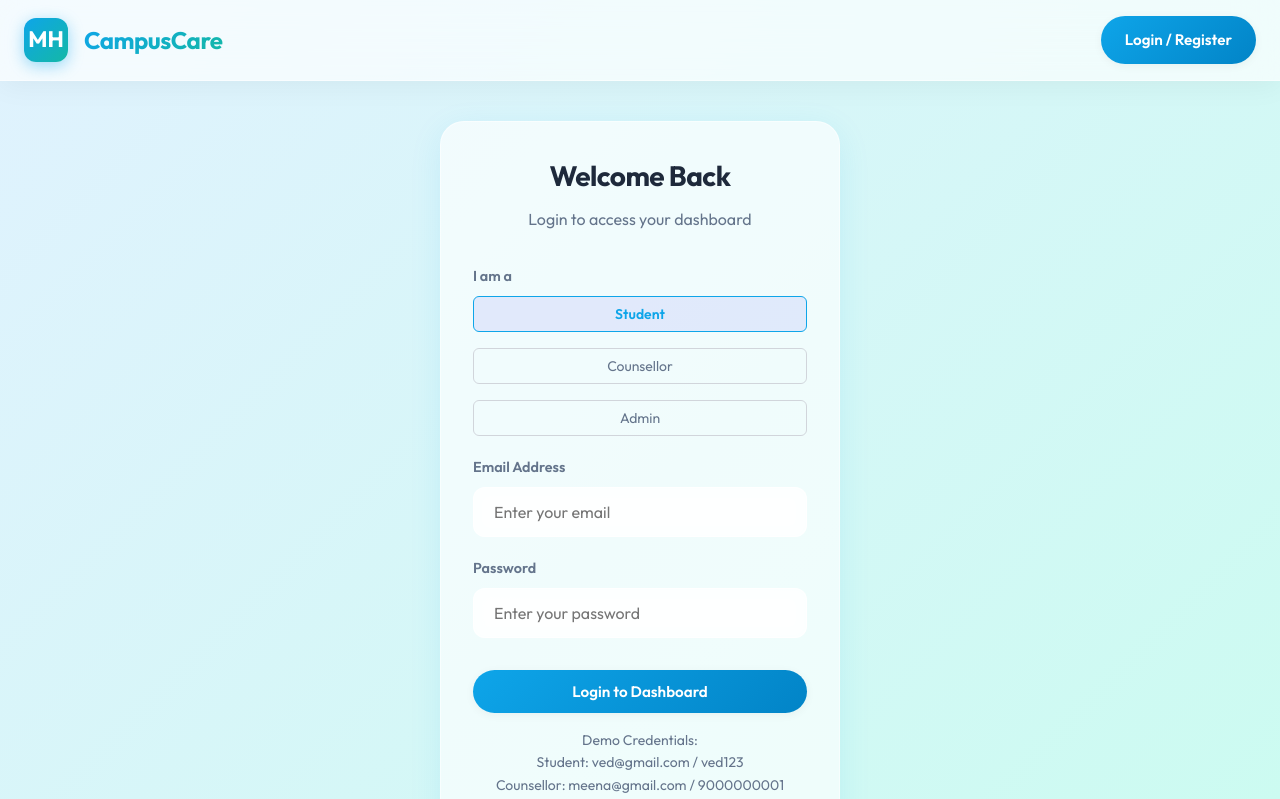
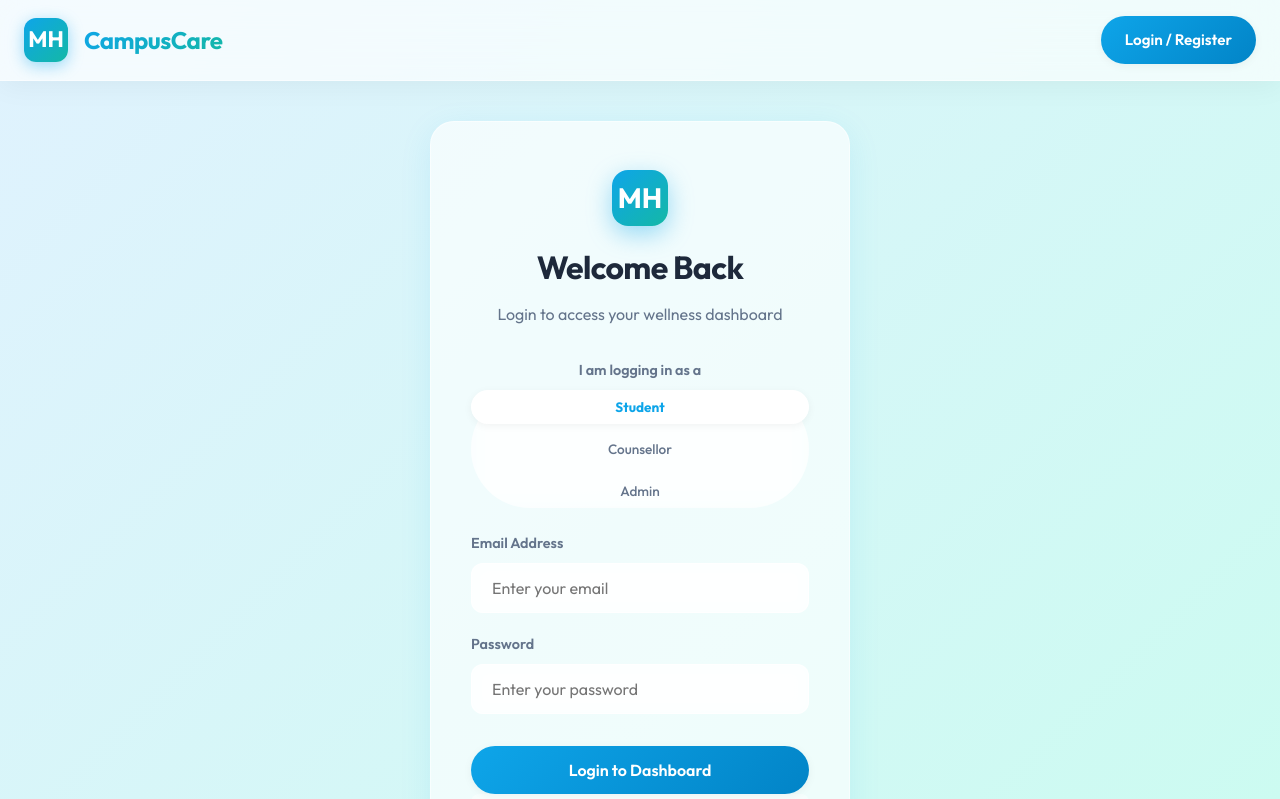
Before and after one commit to smartgit707/Student-Counselling-System, a React (Vite) app in the folder frontend/: page /login in a window 1280 px wide. Shown: the top 799 px of the page. Built offline with nearby package versions, Linux system fonts and the light colour scheme; no server answers.

Commit message:
style: redesign login page with modern glass card and pill buttons

```diff
--- a/frontend/src/pages/Login.jsx
+++ b/frontend/src/pages/Login.jsx
@@ -34,23 +34,39 @@ const Login = () => {
   };
 
   return (
-    <div className="container flex items-center justify-center animate-fade-in" style={{ minHeight: '60vh' }}>
-      <div className="card" style={{ width: '100%', maxWidth: '400px' }}>
+    <div className="container flex items-center justify-center animate-fade-in" style={{ minHeight: '80vh' }}>
+      <div className="glass-card" style={{ width: '100%', maxWidth: '420px', padding: '3rem 2.5rem' }}>
         <div className="text-center mb-8">
-          <h2 style={{ fontSize: '1.75rem' }}>Welcome Back</h2>
-          <p className="text-muted">Login to access your dashboard</p>
+          <div style={{
+            background: 'linear-gradient(135deg, var(--primary-color), var(--secondary-color))',
+            color: 'white',
+            width: '56px',
+            height: '56px',
+            display: 'flex',
+            alignItems: 'center',
+            justifyContent: 'center',
+            borderRadius: '16px',
+            fontWeight: 'bold',
+            fontSize: '1.75rem',
+            margin: '0 auto 1rem auto',
+            boxShadow: '0 8px 25px rgba(14, 165, 233, 0.4)'
+          }}>
+            MH
+          </div>
+          <h2 style={{ fontSize: '2rem' }}>Welcome Back</h2>
+          <p className="text-muted">Login to access your wellness dashboard</p>
         </div>
 
         {error && (
-          <div style={{ background: '#FEE2E2', color: '#B91C1C', padding: '0.75rem', borderRadius: '0.5rem', marginBottom: '1rem', fontSize: '0.875rem' }}>
+          <div style={{ background: 'rgba(239, 68, 68, 0.1)', color: '#B91C1C', padding: '0.75rem', borderRadius: '0.5rem', marginBottom: '1rem', fontSize: '0.875rem', border: '1px solid rgba(239, 68, 68, 0.2)' }}>
             {error}
           </div>
         )}
 
         <form onSubmit={handleLogin}>
-          <div className="form-group">
-            <label className="form-label">I am a</label>
-            <div className="grid grid-cols-3 gap-4 mb-4">
+          <div className="form-group mb-6">
+            <label className="form-label" style={{ textAlign: 'center' }}>I am logging in as a</label>
+            <div className="grid grid-cols-3 gap-2 p-1" style={{ background: 'rgba(255,255,255,0.5)', borderRadius: 'var(--radius-full)', backdropFilter: 'blur(10px)' }}>
               {['student', 'counsellor', 'admin'].map((r) => (
                 <button
                   key={r}
@@ -58,13 +74,14 @@ const Login = () => {
                   onClick={() => setRole(r)}
                   style={{
                     padding: '0.5rem',
-                    borderRadius: '0.375rem',
-                    border: `1px solid ${role === r ? 'var(--primary-color)' : '#D1D5DB'}`,
-                    background: role === r ? 'rgba(79, 70, 229, 0.1)' : 'transparent',
+                    borderRadius: 'var(--radius-full)',
+                    background: role === r ? 'white' : 'transparent',
                     color: role === r ? 'var(--primary-color)' : 'var(--text-muted)',
-                    fontWeight: role === r ? 600 : 400,
+                    fontWeight: role === r ? 700 : 500,
                     textTransform: 'capitalize',
-                    fontSize: '0.875rem'
+                    fontSize: '0.85rem',
+                    boxShadow: role === r ? '0 2px 8px rgba(0,0,0,0.05)' : 'none',
+                    transition: 'all 0.2s ease'
                   }}
                 >
                   {r}
@@ -97,13 +114,13 @@ const Login = () => {
             />
           </div>
 
-          <button type="submit" className="btn btn-primary" style={{ width: '100%', padding: '0.75rem' }}>
+          <button type="submit" className="btn btn-primary" style={{ width: '100%', padding: '0.875rem', fontSize: '1rem' }}>
             Login to Dashboard
           </button>
         </form>
 
-        <div className="text-center mt-4 text-muted" style={{ fontSize: '0.875rem' }}>
-          <p>Demo Credentials:</p>
+        <div className="text-center mt-6 text-muted" style={{ fontSize: '0.8rem', background: 'rgba(255,255,255,0.4)', padding: '1rem', borderRadius: '0.5rem' }}>
+          <p style={{ fontWeight: 'bold', marginBottom: '0.25rem', color: 'var(--text-main)' }}>Demo Credentials:</p>
           <p>Student: ved@gmail.com / ved123</p>
           <p>Counsellor: meena@gmail.com / 9000000001</p>
           <p>Admin: admin1 / admin123</p>
```
